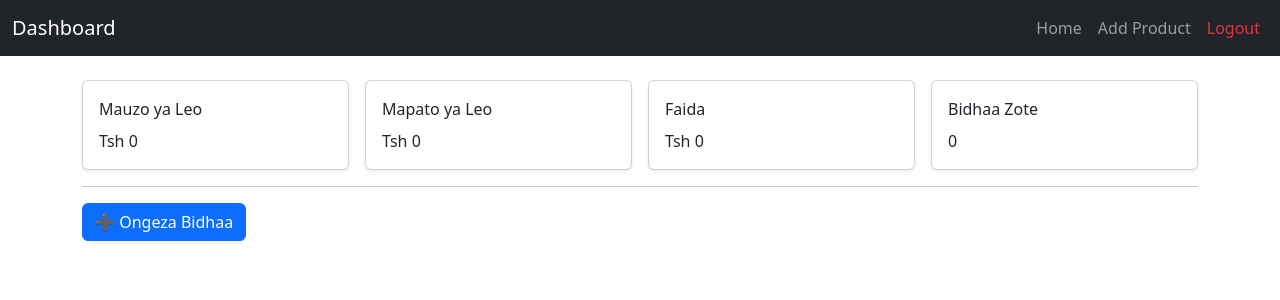
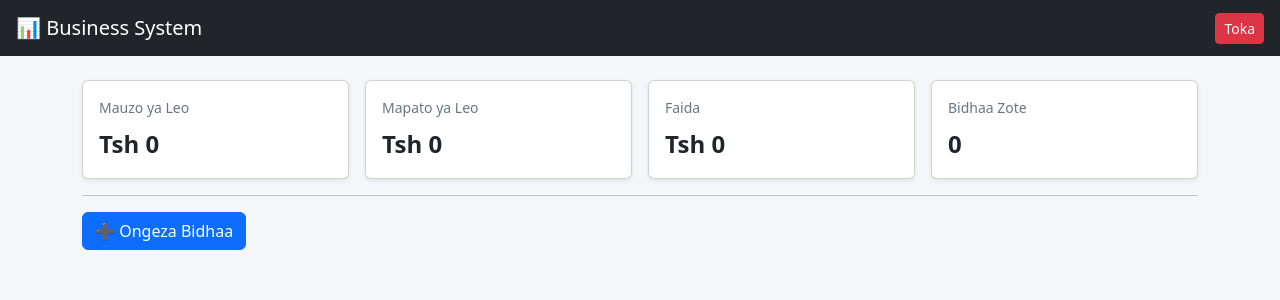
Before and after one commit to benmass1/Business_Systems_Op, a Flask app: page / in a window 1280 px wide. Shown: the top 300 px of the page. Run offline with Flask 3, Linux system fonts and the light colour scheme; a user stored in the database is signed in.

Commit message:
Update base.html

```diff
--- a/app/templates/base.html
+++ b/app/templates/base.html
@@ -1,57 +1,42 @@
 <!DOCTYPE html>
-<html lang="en">
+<html lang="sw">
 <head>
     <meta charset="UTF-8">
     <title>Business System</title>
-    <meta name="viewport" content="width=device-width, initial-scale=1">
 
+    <!-- Bootstrap 5 -->
     <link href="https://cdn.jsdelivr.net/npm/bootstrap@5.3.2/dist/css/bootstrap.min.css" rel="stylesheet">
+
+    <style>
+        body {
+            background-color: #f4f6f9;
+        }
+        .card-title {
+            font-size: 14px;
+            color: #6c757d;
+        }
+        .card-value {
+            font-size: 24px;
+            font-weight: bold;
+        }
+    </style>
 </head>
 <body>
 
-<nav class="navbar navbar-expand-lg navbar-dark bg-dark">
-    <div class="container-fluid">
-        <a class="navbar-brand" href="{{ url_for('main.dashboard') }}">Dashboard</a>
-
-        <button class="navbar-toggler" type="button" data-bs-toggle="collapse"
-                data-bs-target="#navbarNav">
-            <span class="navbar-toggler-icon"></span>
-        </button>
-
-        <div class="collapse navbar-collapse" id="navbarNav">
-            <ul class="navbar-nav ms-auto">
-
-                {% if current_user.is_authenticated %}
-                <li class="nav-item">
-                    <a class="nav-link" href="{{ url_for('main.dashboard') }}">Home</a>
-                </li>
-
-                <li class="nav-item">
-                    <a class="nav-link" href="{{ url_for('main.add_product') }}">Add Product</a>
-                </li>
-
-                <li class="nav-item">
-                    <a class="nav-link text-danger" href="{{ url_for('main.logout') }}">Logout</a>
-                </li>
-                {% endif %}
-
-            </ul>
-        </div>
-    </div>
+<nav class="navbar navbar-dark bg-dark px-3">
+    <span class="navbar-brand">📊 Business System</span>
+    <a href="{{ url_for('main.logout') }}" class="btn btn-sm btn-danger">Toka</a>
 </nav>
 
-<div class="container mt-4">
+<div class="container my-4">
     {% with messages = get_flashed_messages(with_categories=true) %}
-      {% if messages %}
-        {% for category, message in messages %}
-          <div class="alert alert-{{ category }}">{{ message }}</div>
-        {% endfor %}
-      {% endif %}
+      {% for category, msg in messages %}
+        <div class="alert alert-{{ category }}">{{ msg }}</div>
+      {% endfor %}
     {% endwith %}
 
     {% block content %}{% endblock %}
 </div>
 
-<script src="https://cdn.jsdelivr.net/npm/bootstrap@5.3.2/dist/js/bootstrap.bundle.min.js"></script>
 </body>
-    </html>
+</html>
```
